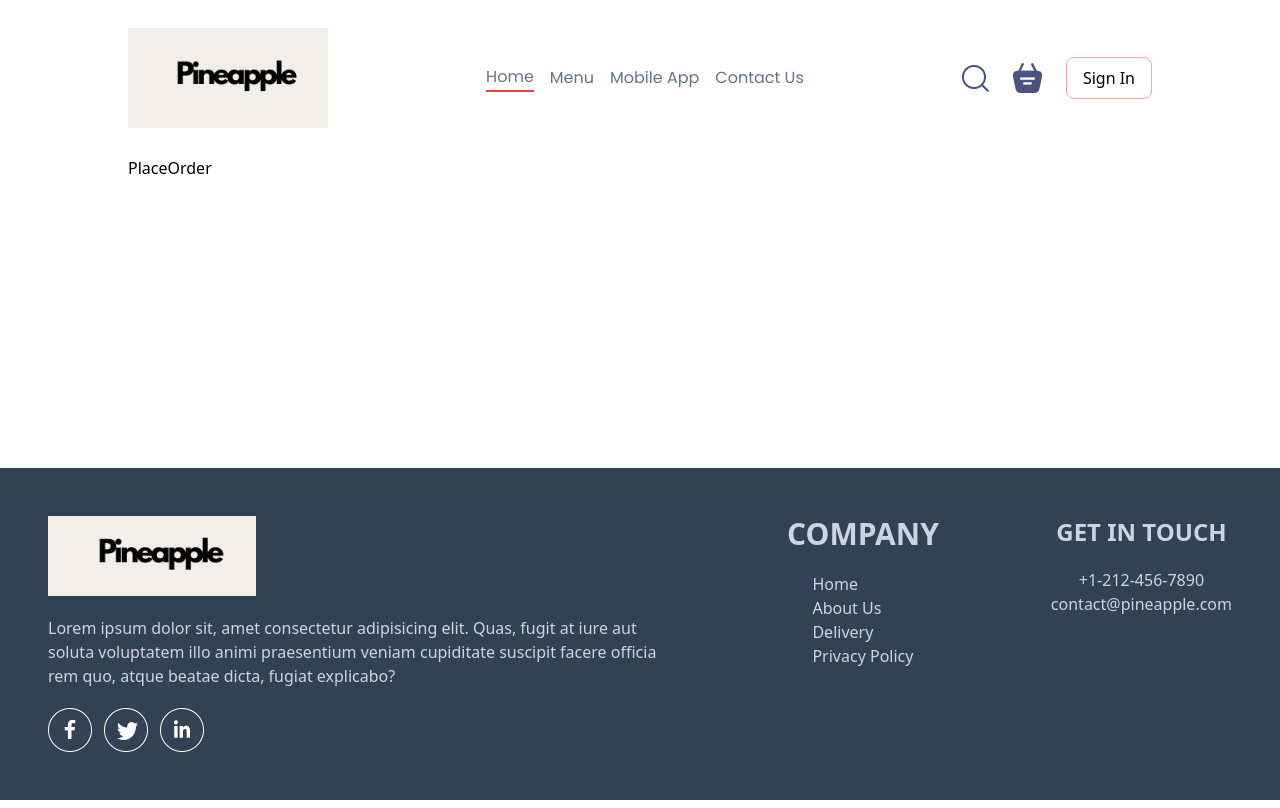
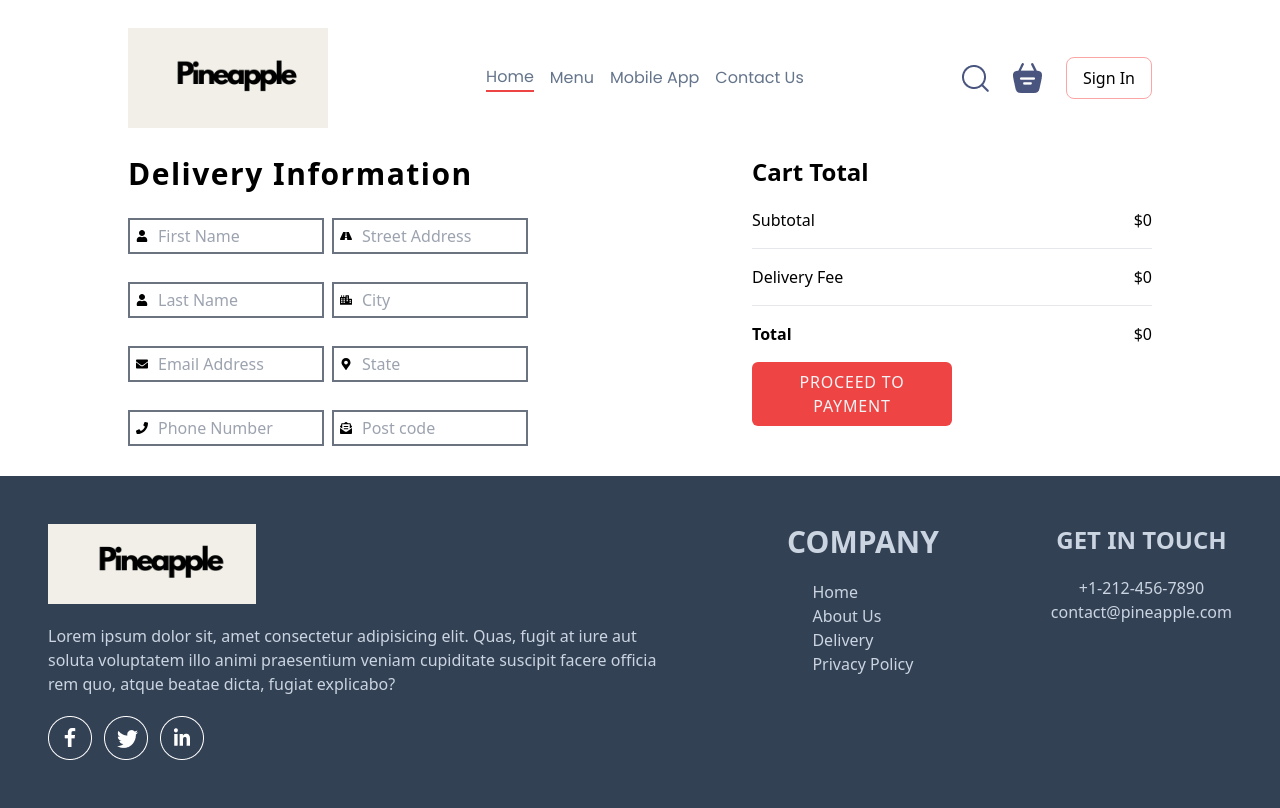
Before and after one commit to shaswat08/food-delivery-app, a React (Vite) app in the folder frontend/: page /order in a window 1280 px wide. Built offline with nearby package versions, Linux system fonts and the light colour scheme.

Commit message:
Added place order component and frontend completed

```diff
--- /dev/null
+++ b/frontend/src/components/DeliveryInput.jsx
@@ -0,0 +1,15 @@
+import React from "react";
+
+const DeliveryInput = ({ icon: Icon, ...props }) => {
+  return (
+    <div className="flex items-center relative">
+      <Icon size={12} className="absolute left-2" />
+      <input
+        className="p-1 w-full text-black pl-7 rounded-smtext-md outline-none border-2 border-gray-500 focus:ring-2 focus:ring-slate-400 focus:border-none"
+        {...props}
+      />
+    </div>
+  );
+};
+
+export default DeliveryInput;
--- a/frontend/src/components/Header.jsx
+++ b/frontend/src/components/Header.jsx
@@ -2,18 +2,18 @@ import React from "react";
 
 const Header = () => {
   return (
-    <div className="h-[32vw] my-8 mx-auto bg-[url('/header_img.png')] bg-cover bg-center relative">
-      <div className="absolute flex flex-col items-start gap-5 max-w-[50%] bottom-[10%] left-[8vw] animate-fadeIn">
-        <h1 className="text-5xl font-bold text-slate-200">
+    <div className="h-[32vw] my-8 mx-auto bg-[url('/burger.jpg')] bg-cover bg-center relative">
+      <div className="absolute flex flex-col items-start gap-6 max-w-[50%] bottom-[20%] right-[3vw] animate-fadeIn">
+        <h1 className="text-5xl font-bold text-slate-600">
           Order your favourite food here
         </h1>
-        <p className="text-sm text-slate-200">
+        <p className="text-md text-slate-700">
           Lorem ipsum, dolor sit amet consectetur adipisicing elit. Velit
           delectus laboriosam aspernatur voluptas quibusdam quidem vitae rerum
           dolorum, pariatur accusamus temporibus itaque recusandae, voluptates
           quo, amet blanditiis fuga unde officia!
         </p>
-        <button className="px-4 py-2 border-none rounded-full bg-slate-200">
+        <button className="px-4 py-2 mt-1 border-none rounded-full bg-slate-500 text-red-200 tracking-wider transform hover:scale-105 duration-200">
           View Menu
         </button>
       </div>
--- a/frontend/src/pages/Cart.jsx
+++ b/frontend/src/pages/Cart.jsx
@@ -1,7 +1,9 @@
 import React, { useContext } from "react";
 import { GlobalContext } from "../context/StoreContext";
+import { useNavigate } from "react-router-dom";
 
 const Cart = () => {
+  const navigate = useNavigate();
   const { food_list, cart, handleRemoveFromCart, getCartTotal } =
     useContext(GlobalContext);
 
@@ -53,16 +55,18 @@ const Cart = () => {
             <hr />
             <div className="flex justify-between">
               <p>Delivery Fee</p>
-              <p>$10</p>
+              <p>${getCartTotal() === 0 ? 0 : 10}</p>
             </div>
             <hr />
             <div className="flex justify-between">
               <p className="font-bold">Total</p>
-              <p>${getCartTotal() + 10}</p>
+              <p>${getCartTotal() === 0 ? 0 : getCartTotal() + 10}</p>
             </div>
-            <button className="w-[50%] p-2 rounded-md bg-red-500 text-gray-100">
-              {" "}
-              Proceed to Checkout{" "}
+            <button
+              onClick={() => navigate("/order")}
+              className="w-[50%] p-2 rounded-md bg-red-500 text-gray-100 tracking-wider"
+            >
+              PROCEED TO CHECKOUT
             </button>
           </div>
         </div>
--- a/frontend/src/pages/PlaceOrder.jsx
+++ b/frontend/src/pages/PlaceOrder.jsx
@@ -1,9 +1,90 @@
-import React from 'react'
+import React, { useContext, useEffect } from "react";
+import { useLocation } from "react-router-dom";
+import {
+  FaCity,
+  FaEnvelope,
+  FaEnvelopeOpenText,
+  FaMapMarkerAlt,
+  FaPhone,
+  FaRoad,
+  FaUser,
+} from "react-icons/fa";
+import DeliveryInput from "../components/DeliveryInput";
+import { GlobalContext } from "../context/StoreContext";
 
 const PlaceOrder = () => {
+  const location = useLocation();
+
+  const { getCartTotal } = useContext(GlobalContext);
+
+  useEffect(() => {
+    console.log(location);
+  }, [location]);
   return (
-    <div>PlaceOrder</div>
-  )
-}
+    <div className="flex justify-between gap-10">
+      <div className="flex flex-col items-start gap-4 max-w-[400px] min-h-[300px]">
+        <div>
+          <h1 className="text-3xl font-semibold tracking-wider">
+            {" "}
+            Delivery Information{" "}
+          </h1>
+        </div>
+        <form className="grid grid-cols-2 gap-2 h-full">
+          <DeliveryInput icon={FaUser} type="text" placeholder="First Name" />
+          <DeliveryInput
+            icon={FaRoad}
+            type="text"
+            placeholder="Street Address"
+          />
+          <DeliveryInput icon={FaUser} type="text" placeholder="Last Name" />
+          <DeliveryInput icon={FaCity} type="text" placeholder="City" />
+          <DeliveryInput
+            icon={FaEnvelope}
+            type="email"
+            placeholder="Email Address"
+          />
+          <DeliveryInput
+            icon={FaMapMarkerAlt}
+            type="text"
+            placeholder="State"
+          />
+          <DeliveryInput icon={FaPhone} type="tel" placeholder="Phone Number" />
+          <DeliveryInput
+            icon={FaEnvelopeOpenText}
+            type="text"
+            placeholder="Post code"
+          />
+        </form>
+      </div>
+      <div className="w-[400px]">
+        <div className="max-w-[500px]">
+          <h1 className="mb-5 text-2xl font-bold"> Cart Total </h1>
+          <div className="flex flex-col gap-4 ">
+            <div className="flex justify-between">
+              <p>Subtotal</p>
+              <p>${getCartTotal()}</p>
+            </div>
+            <hr />
+            <div className="flex justify-between">
+              <p>Delivery Fee</p>
+              <p>${getCartTotal() === 0 ? 0 : 10}</p>
+            </div>
+            <hr />
+            <div className="flex justify-between">
+              <p className="font-bold">Total</p>
+              <p>${getCartTotal() === 0 ? 0 : getCartTotal() + 10}</p>
+            </div>
+            <button
+              onClick={() => navigate("/order")}
+              className="w-[50%] p-2 rounded-md bg-red-500 text-gray-100 tracking-wider"
+            >
+              PROCEED TO PAYMENT
+            </button>
+          </div>
+        </div>
+      </div>
+    </div>
+  );
+};
 
-export default PlaceOrder
+export default PlaceOrder;
```
Also changed, not shown: frontend/public/burger.jpg (added), frontend/public/header_img.png (deleted).
